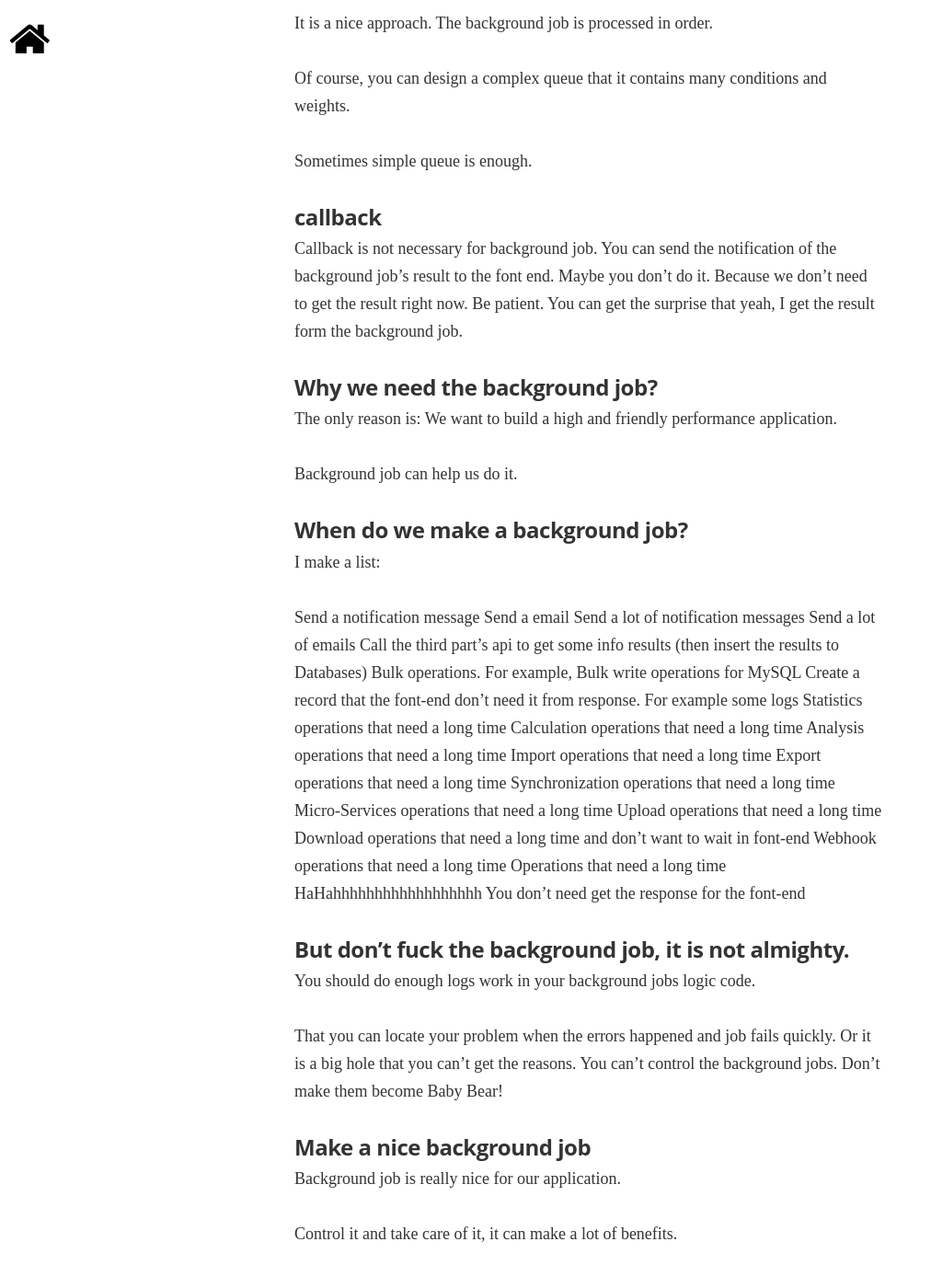
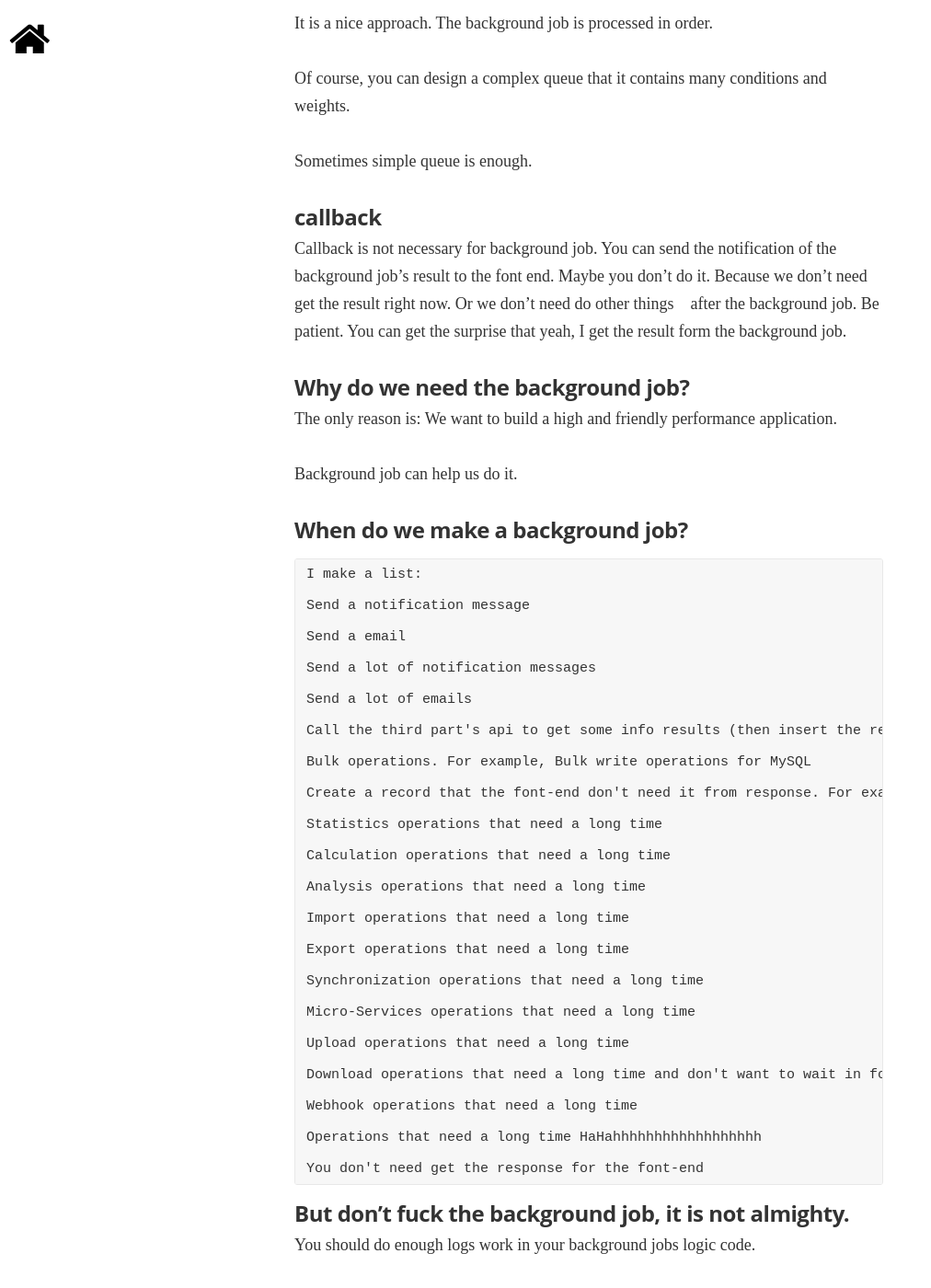
Before and after one commit to pathbox/pathbox.github.io, a Jekyll site: the page built from _posts/2017-02-16-background-job-is-awesome.md, in a window 1280 px wide and 1400 px high, scrolled down 1618 px. Shown: the whole window at 92% size, without its empty margins (0-1012 px from the left). Built offline with Jekyll 4.4.1, drawn with Linux system fonts in a browser that asks for light colours; nearby versions of some CDN libraries; some web fonts are replaced; comment, search, counter and statistics services are not loaded.

Commit message:
修复格式

````diff
--- a/_posts/2017-02-16-background-job-is-awesome.md
+++ b/_posts/2017-02-16-background-job-is-awesome.md
@@ -34,37 +34,59 @@ Sometimes simple queue is enough.
 ###### callback
 Callback is not necessary for background job.
 You can send the notification of the background job's result to the font end.
-Maybe you don't do it. Because we don't need to get the result right now.
+Maybe you don't do it. Because we don't need get the result right now.
+Or we don't need do other things　after the background job.
 Be patient. You can get the surprise that yeah, I get the result form the background job.
 
 
-##### Why we need the background job?
+##### Why do we need the background job?
 The only reason is: We want to build a high and friendly performance application.
 
 Background job can help us do it.
 
 ##### When do we make a background job?
+
+```
 I make a list:
 
 Send a notification message
+
 Send a email
+
 Send a lot of notification messages
+
 Send a lot of emails
+
 Call the third part's api to get some info results (then insert the results to Databases)
+
 Bulk operations. For example, Bulk write operations for MySQL
+
 Create a record that the font-end don't need it from response. For example some logs
+
 Statistics operations that need a long time
+
 Calculation operations that need a long time
+
 Analysis operations that need a long time
+
 Import operations that need a long time
+
 Export operations that need a long time
+
 Synchronization operations that need a long time
+
 Micro-Services operations that need a long time
+
 Upload operations that need a long time
+
 Download operations that need a long time and don't want to wait in font-end
+
 Webhook operations that need a long time
+
 Operations that need a long time HaHahhhhhhhhhhhhhhhhhh
+
 You don't need get the response for the font-end
+```
 
 ##### But don't fuck the background job, it is not almighty.
 You should do enough logs work in your background jobs logic code.
````
